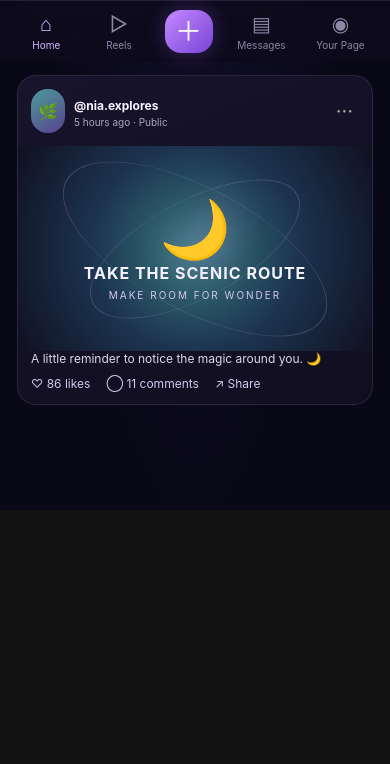
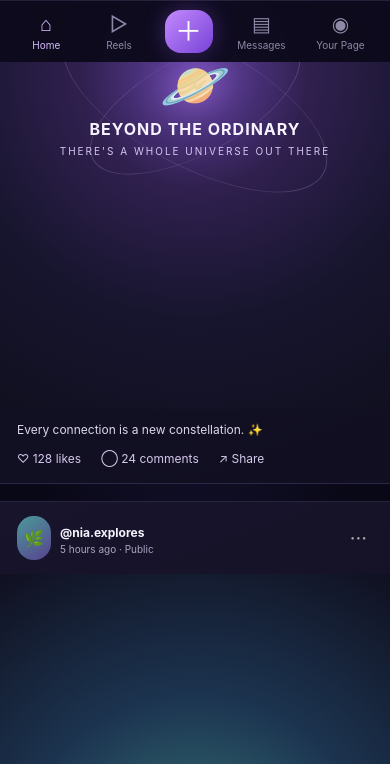
Before and after one commit to cosmoskid-ux/socialink, a plain HTML site: page index.html in a window 390 px wide. Shown: the part 782-1546 px from the top of the page. Before the commit the page ends 1292 px from the top, so only its background shows below. Drawn offline with Linux system fonts and the light colour scheme.

Commit message:
Make Home feed posts edge-to-edge with tall media

```diff
--- a/index.html
+++ b/index.html
@@ -53,6 +53,20 @@
     .person-row .mini-avatar{width:34px!important;height:44px!important;border-radius:48% / 38%!important}
     .post-head .post-avatar{width:34px!important;height:44px!important;border-radius:48% / 38%!important}
     .profile-portrait,.profile-portrait-inner{border-radius:48% / 38%!important}
+
+
+    /* Home feed: edge-to-edge posts with tall media; captions and actions stay below */
+    @media(max-width:599px){
+      .app main .post{width:calc(100% + 34px);margin:12px -17px 17px;border:0;border-top:1px solid var(--line);border-bottom:1px solid var(--line);border-radius:0;overflow:hidden}
+      .app main .post-head{padding:14px 17px}
+      .app main .post-art{height:72svh;min-height:420px;max-height:760px;width:100%;border-radius:0}
+      .app main .post-copy{padding:13px 17px 10px}
+      .app main .post-actions{padding:4px 17px 17px;gap:20px}
+    }
+    @media(min-width:600px){
+      .app main .post{border-radius:0}
+      .app main .post-art{height:min(72vh,680px);min-height:420px}
+    }
 
   </style>
 </head>
```
